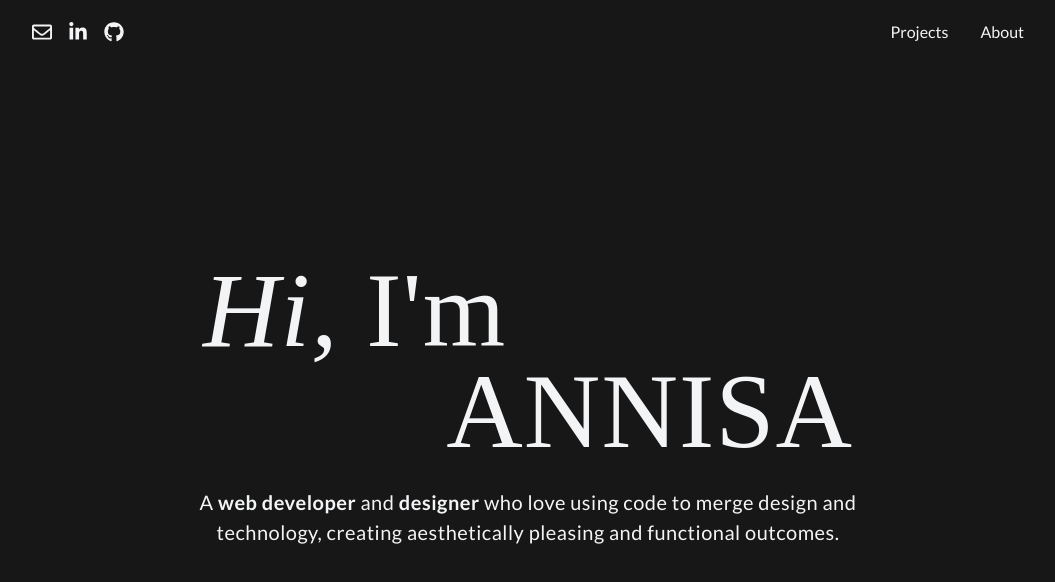
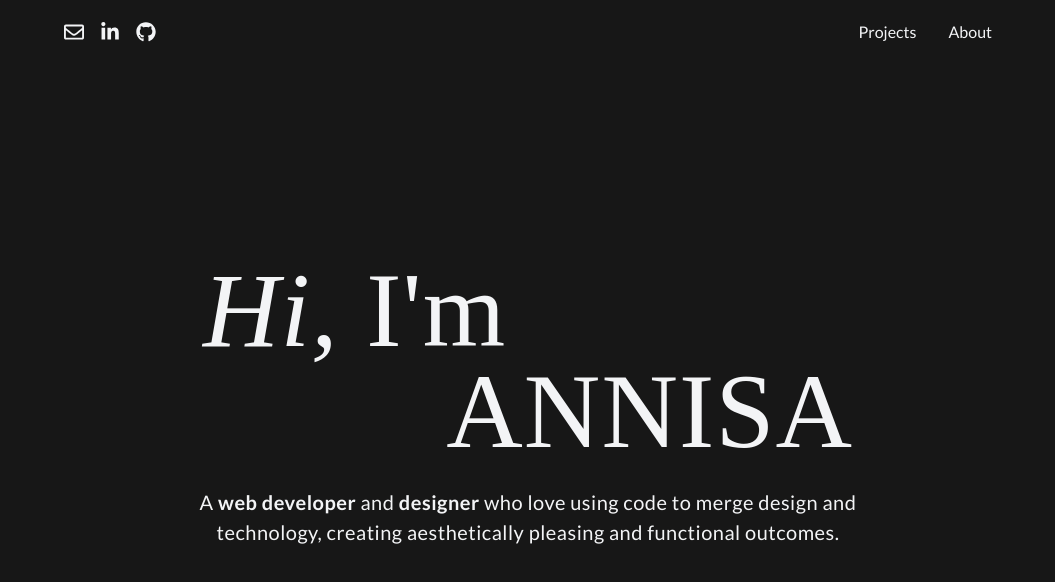
Before and after one commit to annisa-rachma/annisa-rachma.com, a React (Vite) app: page / in a window 1280 px wide. Shown: the top 582 px of the page, without its empty margins (112-1167 px from the left). Built offline with nearby package versions, Linux system fonts and the light colour scheme; a web font is replaced by a local one.

Commit message:
fixing styling

```diff
--- a/index.html
+++ b/index.html
@@ -10,7 +10,7 @@
 <link href="https://fonts.googleapis.com/css2?family=Lato:ital,wght@0,100;0,300;0,400;0,700;0,900;1,100;1,300;1,400;1,700;1,900&family=Playfair:ital,opsz,wght@0,5..1200,300..900;1,5..1200,300..900&display=swap" rel="stylesheet">
   </head>
   <body class="bg-[#171717] ">
-    <main class="px-24  max-w-full mx-auto">
+    <main class="px-44  w-screen mx-auto">
       <div id="root" class=""></div>
     </main>
     <script type="module" src="/src/main.tsx"></script>
--- a/src/components/Navbar/Navbar.tsx
+++ b/src/components/Navbar/Navbar.tsx
@@ -3,7 +3,7 @@ import { FaRegEnvelope, FaLinkedinIn, FaGithub } from "react-icons/fa";
 
 export default function Navbar() {
   return (
-    <div className=" text-gray-100 font-lato text-[1rem] flex justify-between  top-0  items-center bg-[#171717] fixed h-16 mx-auto px-36 left-1/2 transform -translate-x-1/2  w-full">
+    <div className=" text-gray-100 font-lato text-[1rem] flex justify-between  top-0  items-center bg-[#171717] fixed h-16 mx-auto px-44 left-1/2 transform -translate-x-1/2  w-screen">
       <nav>
         <ul className="flex gap-4">
           <a href="" className="hover:text-gray-300 text-[1.25rem]">
--- a/src/components/PageHome/PageHome.tsx
+++ b/src/components/PageHome/PageHome.tsx
@@ -5,12 +5,12 @@ import Navbar from "../Navbar/Navbar";
 export default function PageHome() {
   return (
     <>
-      <div className="flex flex-col justify-center relative">
+      <div className=" mx-auto  ">
         <div className="">
           <Navbar />
         </div>
 
-        <div className="h-[100vh] w-full flex items-center ">
+        <div className="h-[100vh] flex items-center justify-center ">
           <Title />
         </div>
       </div>
```
